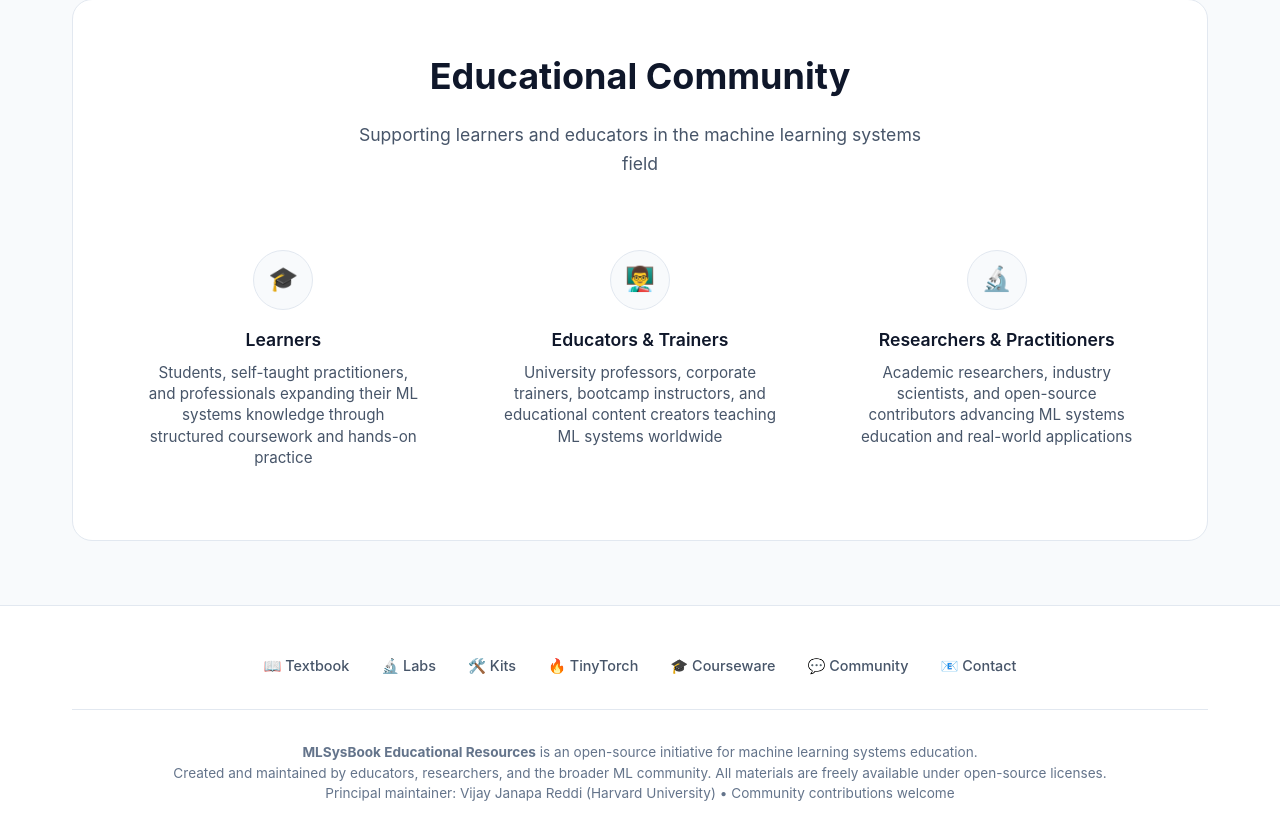
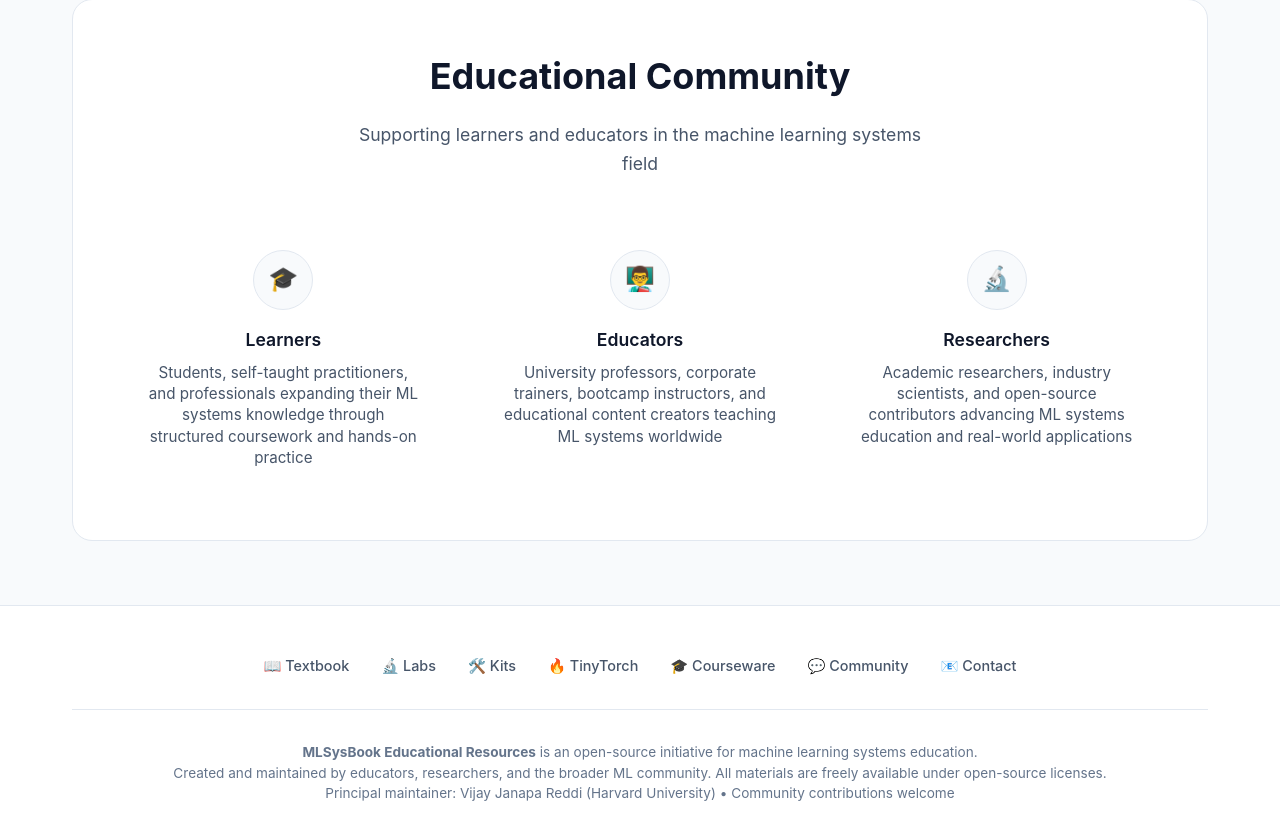
Before and after one commit to MLSysBook/mlsysbook, a plain HTML site: page index.html in a window 1280 px wide. Shown: the part 1645-2480 px from the top of the page. Drawn offline with Linux system fonts and the light colour scheme.

Commit message:
Clean up community titles to single words for better visual consistency
- Educators & Trainers → Educators
- Researchers & Practitioners → Researchers
- Keep 'Learners' as is
- Single word titles look cleaner and more professional
- Detailed descriptions still capture the inclusive scope

```diff
--- a/index.html
+++ b/index.html
@@ -836,7 +836,7 @@
 
                     <div class="community-item">
                         <div class="community-icon">👨‍🏫</div>
-                        <h3 class="community-title">Educators & Trainers</h3>
+                        <h3 class="community-title">Educators</h3>
                         <p class="community-description">
                             University professors, corporate trainers, bootcamp instructors, and educational content creators teaching ML systems worldwide
                         </p>
@@ -844,7 +844,7 @@
 
                     <div class="community-item">
                         <div class="community-icon">🔬</div>
-                        <h3 class="community-title">Researchers & Practitioners</h3>
+                        <h3 class="community-title">Researchers</h3>
                         <p class="community-description">
                             Academic researchers, industry scientists, and open-source contributors advancing ML systems education and real-world applications
                         </p>
```
